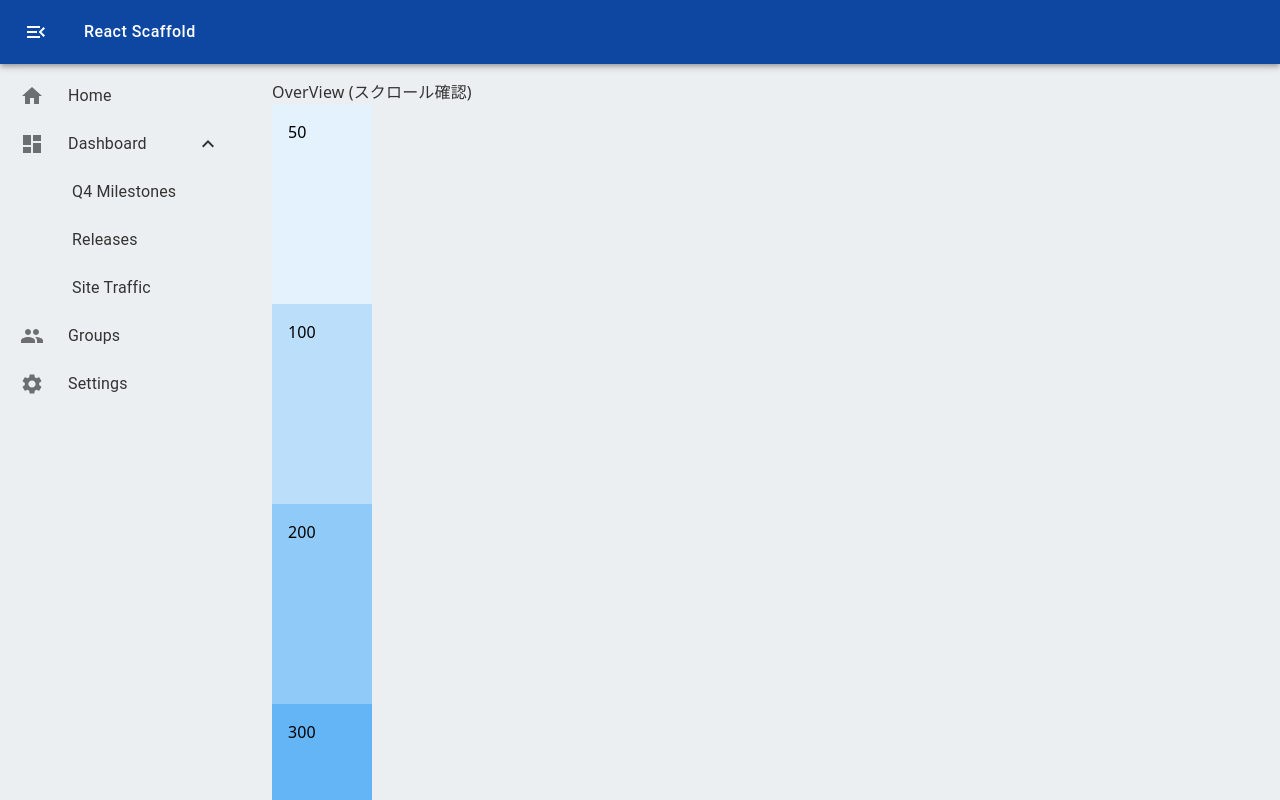
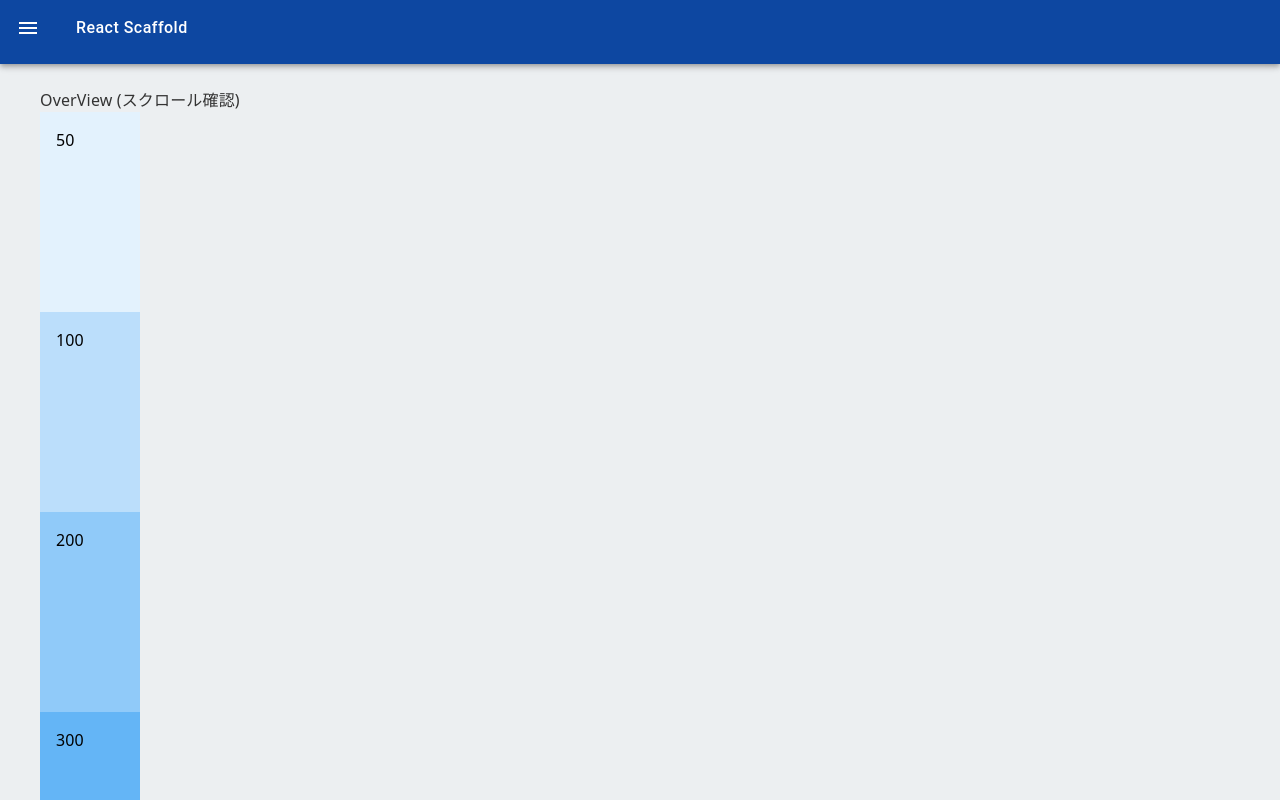
Before and after one commit to kosukekashiwa/react-scaffold, a React app: page /ui in a window 1280 px wide. Built offline with nearby package versions, Linux system fonts and the light colour scheme; the HTML template or start-up script is replaced by a standard one.

Commit message:
modal navigation

```diff
--- a/src/App.tsx
+++ b/src/App.tsx
@@ -1,6 +1,6 @@
 import React, { useCallback, useEffect, useState } from 'react';
 import { BrowserRouter, Navigate, Outlet, Route, Routes, useNavigate } from 'react-router-dom';
-import { Backdrop, Box, List, Stack, Theme, useMediaQuery } from '@mui/material';
+import { Box, List, Stack, Theme, useMediaQuery } from '@mui/material';
 import HomeIcon from '@mui/icons-material/Home';
 import DashboardIcon from '@mui/icons-material/Dashboard';
 import GroupIcon from '@mui/icons-material/Group';
@@ -13,9 +13,7 @@ import NestedNaviMenuButton, {
 } from './views/atoms/buttons/NestedNaviMenuButton';
 import AppHeader, { APP_HEADER_HEIGHT } from './views/ecosystems/AppHeader';
 import NavigationDrawer from './views/organisms/NavigationDrawer';
-import SPNavigationDrawer from './views/organisms/SPNavigationDrawer';
-
-const NAVIGATION_WIDTH = 240;
+import ModalNavigationDrawer from './views/organisms/ModalNavigationDrawer';
 
 const App: React.VFC = () => {
   return (
@@ -41,15 +39,19 @@ const App: React.VFC = () => {
 };
 
 const AppLayout: React.VFC = () => {
-  const isTab = useMediaQuery((theme: Theme) => theme.breakpoints.down('lg'), {
+  const MAIN_CONTENT_PX = 40;
+  const MAIN_CONTENT_PY = 24;
+  const NAVIGATION_WIDTH = 280;
+
+  const isLaptop = useMediaQuery((theme: Theme) => theme.breakpoints.down('desktop'), {
     noSsr: true,
   });
   const navigate = useNavigate();
   const [naviOpen, setNaviOpen] = useState(true);
 
   useEffect(() => {
-    setNaviOpen(!isTab);
-  }, [isTab]);
+    setNaviOpen(!isLaptop);
+  }, [isLaptop]);
 
   const handleMenuIconClick = useCallback((): void => {
     setNaviOpen(true);
@@ -58,27 +60,36 @@ const AppLayout: React.VFC = () => {
     setNaviOpen(false);
   }, []);
 
+  const handleNavigation = useCallback(
+    (path: string): void => {
+      navigate(path);
+      if (isLaptop) {
+        setNaviOpen(false);
+      }
+    },
+    [navigate, isLaptop],
+  );
   const handleAppTitleClick = useCallback((): void => {
-    navigate('/');
-  }, [navigate]);
+    handleNavigation('/');
+  }, [handleNavigation]);
   const handleHomeIconClick = useCallback((): void => {
-    navigate('home');
-  }, [navigate]);
+    handleNavigation('home');
+  }, [handleNavigation]);
   const handleQ4MilestonesClick = useCallback((): void => {
-    navigate('dashboard/q4-milestones');
-  }, [navigate]);
+    handleNavigation('dashboard/q4-milestones');
+  }, [handleNavigation]);
   const handleReleasesClick = useCallback((): void => {
-    navigate('dashboard/releases');
-  }, [navigate]);
+    handleNavigation('dashboard/releases');
+  }, [handleNavigation]);
   const handleSiteTrafficClick = useCallback((): void => {
-    navigate('dashboard/site-traffic');
-  }, [navigate]);
+    handleNavigation('dashboard/site-traffic');
+  }, [handleNavigation]);
   const handleGroupsIconClick = useCallback((): void => {
-    navigate('groups');
-  }, [navigate]);
+    handleNavigation('groups');
+  }, [handleNavigation]);
   const handleSettingsIconClick = useCallback((): void => {
-    navigate('settings');
-  }, [navigate]);
+    handleNavigation('settings');
+  }, [handleNavigation]);
 
   const dashboardMenuItems: NestedNaviMenuButtonProps['items'] = [
     { label: 'Q4 Milestones', onClick: handleQ4MilestonesClick },
@@ -104,25 +115,30 @@ const AppLayout: React.VFC = () => {
       />
       <Box
         display="flex"
-        height={`calc(100% - ${APP_HEADER_HEIGHT}px - 64px)`} // padding:64px(32px*2)
+        height={`calc(100% - ${APP_HEADER_HEIGHT}px - ${MAIN_CONTENT_PX * 2}px)`}
         flexGrow={1}
       >
-        {isTab ? (
-          <SPNavigationDrawer
+        {isLaptop ? (
+          <ModalNavigationDrawer
             open={naviOpen}
             width={NAVIGATION_WIDTH}
             top={APP_HEADER_HEIGHT}
             onClose={handleMenuOpenIconClick}
           >
             {menuList}
-          </SPNavigationDrawer>
+          </ModalNavigationDrawer>
         ) : (
           <NavigationDrawer open={naviOpen} width={NAVIGATION_WIDTH}>
             {menuList}
           </NavigationDrawer>
         )}
         <Box flexGrow={1} sx={{ overflowY: 'auto' }}>
-          <Box maxWidth={`${FLEXIBLE_MAX_WIDTH}px`} margin="auto" px="32px" py="16px">
+          <Box
+            maxWidth={`${FLEXIBLE_MAX_WIDTH}px`}
+            margin="auto"
+            px={`${MAIN_CONTENT_PX}px`}
+            py={`${MAIN_CONTENT_PY}px`}
+          >
             <Outlet />
           </Box>
         </Box>
--- /dev/null
+++ b/src/views/organisms/ModalNavigationDrawer.tsx
@@ -0,0 +1,46 @@
+import React from 'react';
+import { Drawer } from '@mui/material';
+import theme from '../theme';
+
+const MODAL_NAVIGATION_MARGIN_SPACING = 1;
+
+export type ModalNavigationDrawerProps = {
+  open: boolean;
+  width: number;
+  top: number;
+  onClose: () => void;
+  children: React.ReactNode;
+};
+const ModalNavigationDrawer: React.VFC<ModalNavigationDrawerProps> = ({
+  open,
+  width,
+  top,
+  onClose,
+  children,
+}) => {
+  return (
+    <Drawer
+      anchor="left"
+      open={open}
+      onClose={onClose}
+      ModalProps={{ sx: { top: top } }}
+      PaperProps={{
+        sx: {
+          height: 'auto',
+          maxHeight: `calc(100% - ${top}px - ${theme.spacing(
+            MODAL_NAVIGATION_MARGIN_SPACING * 2,
+          )})`,
+          width: `${width}px`,
+          top: top,
+          m: MODAL_NAVIGATION_MARGIN_SPACING,
+          borderRadius: 2,
+        },
+      }}
+      BackdropProps={{ sx: { top: top } }}
+    >
+      {children}
+    </Drawer>
+  );
+};
+
+export default ModalNavigationDrawer;
--- a/src/views/organisms/SPNavigationDrawer.tsx
+++ /dev/null
@@ -1,25 +0,0 @@
-import React from 'react';
-import { Backdrop, Box } from '@mui/material';
-
-export type SPNavigationDrawerProps = {
-  open: boolean;
-  width: number;
-  top: number;
-  onClose: () => void;
-  children: React.ReactNode;
-};
-const SPNavigationDrawer: React.VFC<SPNavigationDrawerProps> = ({
-  open,
-  width,
-  top,
-  onClose,
-  children,
-}) => {
-  return (
-    <Backdrop open={open} onClick={onClose} sx={{ top: top, display: 'inline' }}>
-      <Box sx={{ background: '#ffffff', width: `${width}px` }}>{children}</Box>
-    </Backdrop>
-  );
-};
-
-export default SPNavigationDrawer;
--- a/src/views/theme.ts
+++ b/src/views/theme.ts
@@ -1,12 +1,34 @@
 import { createTheme } from '@mui/material/styles';
 import { blue, blueGrey } from '@mui/material/colors';
 
-export const FLEXIBLE_MAX_WIDTH = 1366;
+export const FLEXIBLE_MAX_WIDTH = 1280;
+
+declare module '@mui/material/styles' {
+  interface BreakpointOverrides {
+    xs: false; // removes the `xs` breakpoint
+    sm: false;
+    md: false;
+    lg: false;
+    xl: false;
+    mobile: true; // adds the `mobile` breakpoint
+    tablet: true;
+    laptop: true;
+    desktop: true;
+  }
+}
 
 const theme = createTheme({
   palette: {
     primary: blue,
     secondary: blueGrey,
+  },
+  breakpoints: {
+    values: {
+      mobile: 0,
+      tablet: 600,
+      laptop: 1024,
+      desktop: 1384,
+    },
   },
   components: {
     MuiCssBaseline: {
```
